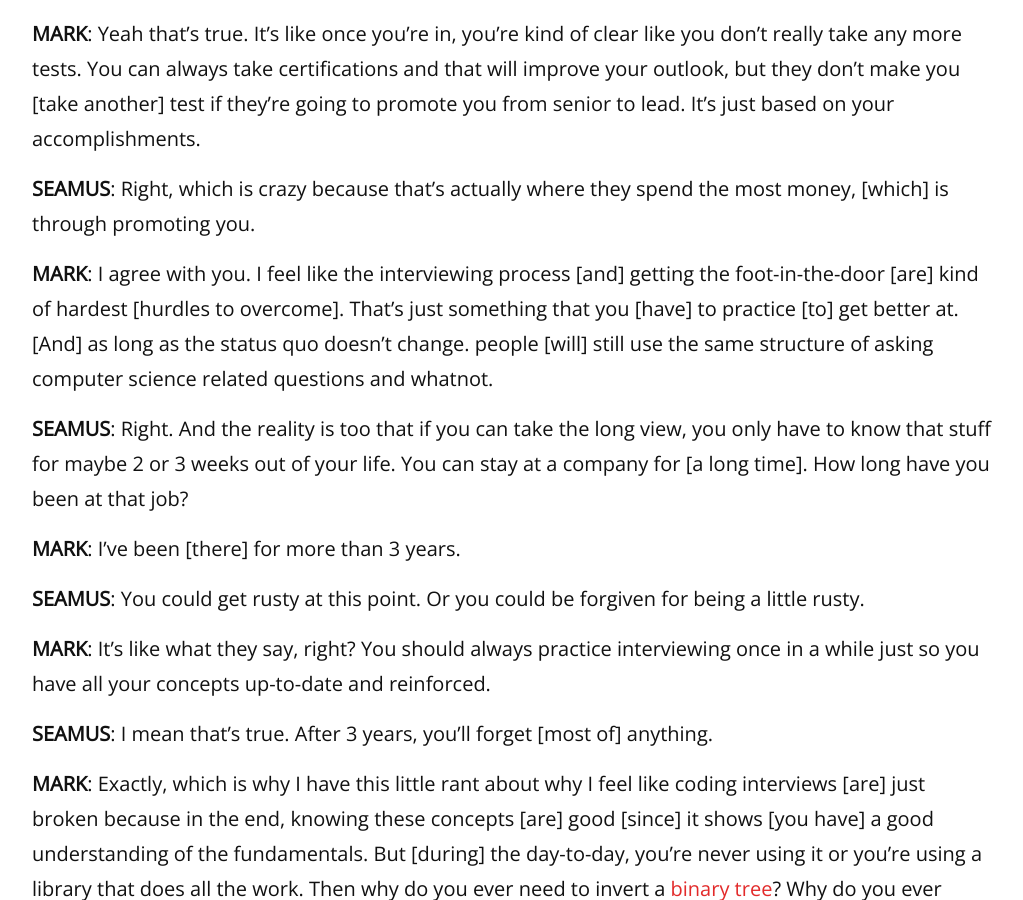
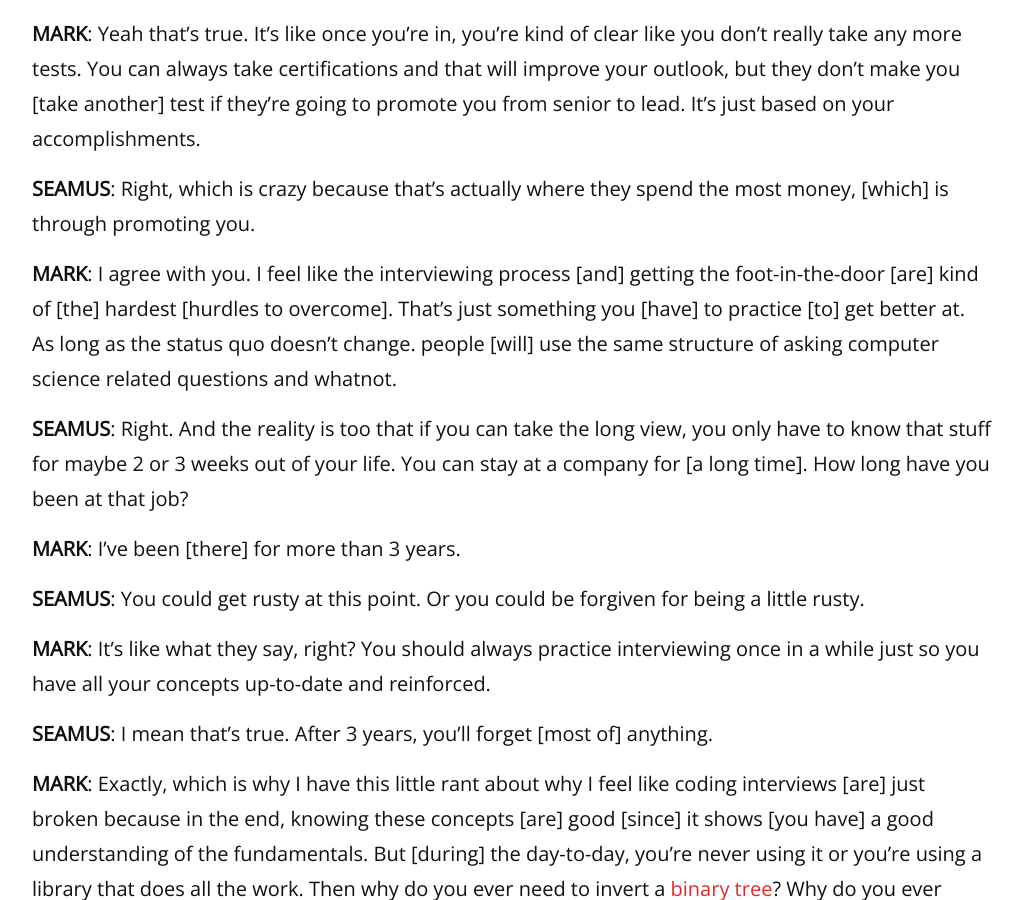
Before and after one commit to remarkablemark/remarkablemark.github.io, a Jekyll site: the page built from _posts/2020/2020-09-07-remarkable-podcast-1.md, in a window 1280 px wide and 900 px high, scrolled down 7778 px. Shown: the whole window, without its empty margins (128-1151 px from the left). Built offline with Jekyll 4.4.1, drawn with Linux system fonts in a browser that asks for light colours; comment, search, counter and statistics services are not loaded.

Commit message:
chore(posts): update "Remarkable Podcast 1: How I Got Started in Tech with Seamus Martin"
Post: 2020-09-07-remarkable-podcast-1.md

Improve grammar.

```diff
--- a/_posts/2020/2020-09-07-remarkable-podcast-1.md
+++ b/_posts/2020/2020-09-07-remarkable-podcast-1.md
@@ -127,7 +127,7 @@ We discuss how Seamus got started in tech, which includes his transition from ma
 
 **SEAMUS**: Right, which is crazy because that's actually where they spend the most money, [which] is through promoting you.
 
-**MARK**: I agree with you. I feel like the interviewing process [and] getting the foot-in-the-door [are] kind of hardest [hurdles to overcome]. That's just something that you [have] to practice [to] get better at. [And] as long as the status quo doesn't change. people [will] still use the same structure of asking computer science related questions and whatnot.
+**MARK**: I agree with you. I feel like the interviewing process [and] getting the foot-in-the-door [are] kind of [the] hardest [hurdles to overcome]. That's just something you [have] to practice [to] get better at. As long as the status quo doesn't change. people [will] use the same structure of asking computer science related questions and whatnot.
 
 **SEAMUS**: Right. And the reality is too that if you can take the long view, you only have to know that stuff for maybe 2 or 3 weeks out of your life. You can stay at a company for [a long time]. How long have you been at that job?
 
```
